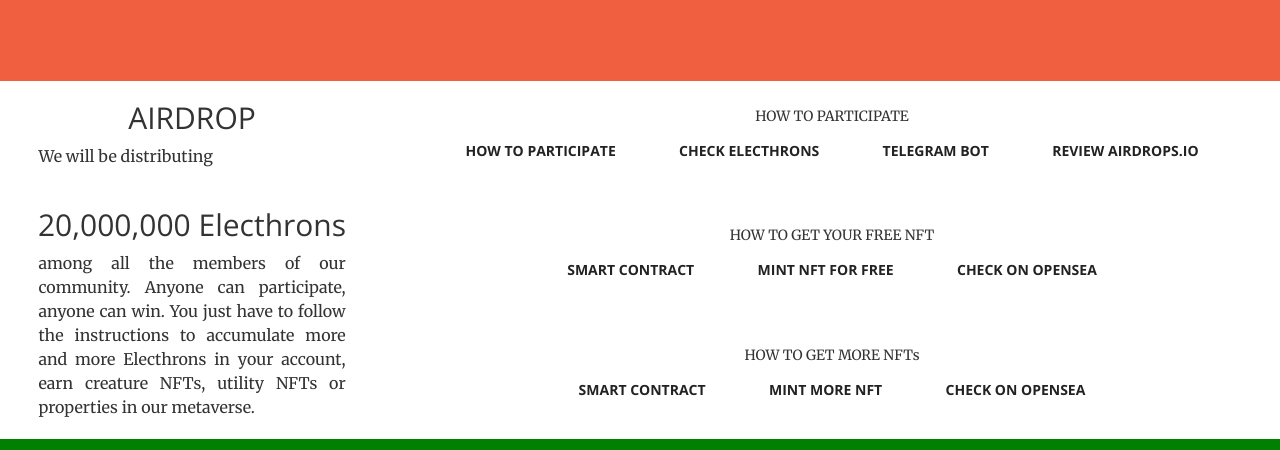
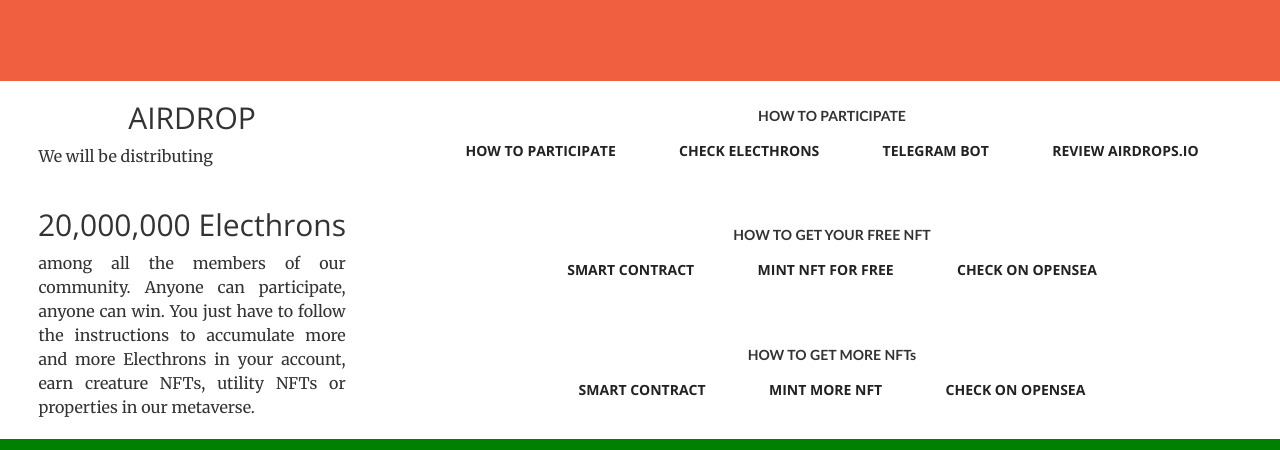
Before and after one commit to soujiang/soujiang.github.io, a Jekyll site: the page built from index.html, in a window 1280 px wide and 900 px high, scrolled down 3329 px. Shown: the part 150-600 px from the top of the window. Built offline with Jekyll 4.4.1, drawn with Linux system fonts in a browser that asks for light colours.

Commit message:
airdrop title

```diff
--- a/_includes/airdrop.html
+++ b/_includes/airdrop.html
@@ -8,7 +8,7 @@
 
     <div class="airdropbottoms">
       <div class="howtoparticipate">
-        <div>HOW TO PARTICIPATE</div>
+        <div class="titlehowto">HOW TO PARTICIPATE</div>
           <div>
   <a href="#" class="btn btn-default btn-xl wow tada">How to participate</a>
   <a href="#" class="btn btn-default btn-xl wow tada">Check Electhrons</a>
@@ -17,7 +17,7 @@
           </div>
       </div>
       <div class="howtoparticipate">
-        <div>HOW TO GET YOUR FREE NFT</div>
+        <div class="titlehowto">HOW TO GET YOUR FREE NFT</div>
           <div>
   <a href="#" class="btn btn-default btn-xl wow tada">Smart contract</a>
   <a href="#" class="btn btn-default btn-xl wow tada">Mint NFT for free</a>
@@ -25,7 +25,7 @@
           </div>
       </div>
       <div class="howtoparticipate">
-        <div>HOW TO GET MORE NFTs</div>
+        <div class="titlehowto">HOW TO GET MORE NFTs</div>
           <div>
   <a href="#" class="btn btn-default btn-xl wow tada">Smart contract</a>
   <a href="#" class="btn btn-default btn-xl wow tada">Mint more NFT</a>
--- a/_sass/_base.scss
+++ b/_sass/_base.scss
@@ -447,3 +447,8 @@ body {
     justify-content: center;
     align-items: center;
 }
+
+.titlehowto {
+    font-family: 'Trebuchet MS', 'Lucida Sans Unicode', 'Lucida Grande', 'Lucida Sans', Arial, sans-serif;
+    font-weight: bold;
+}
```
